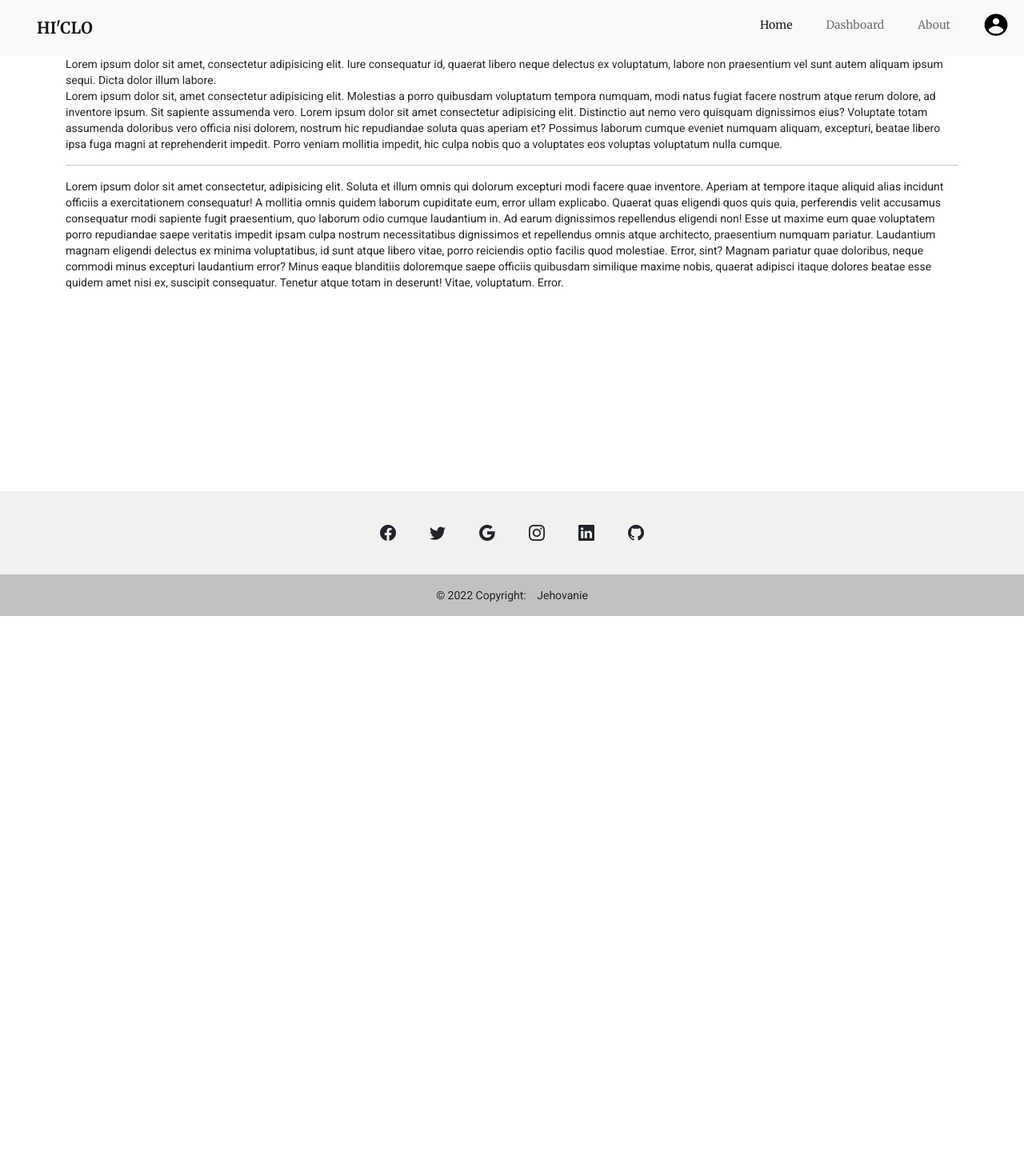
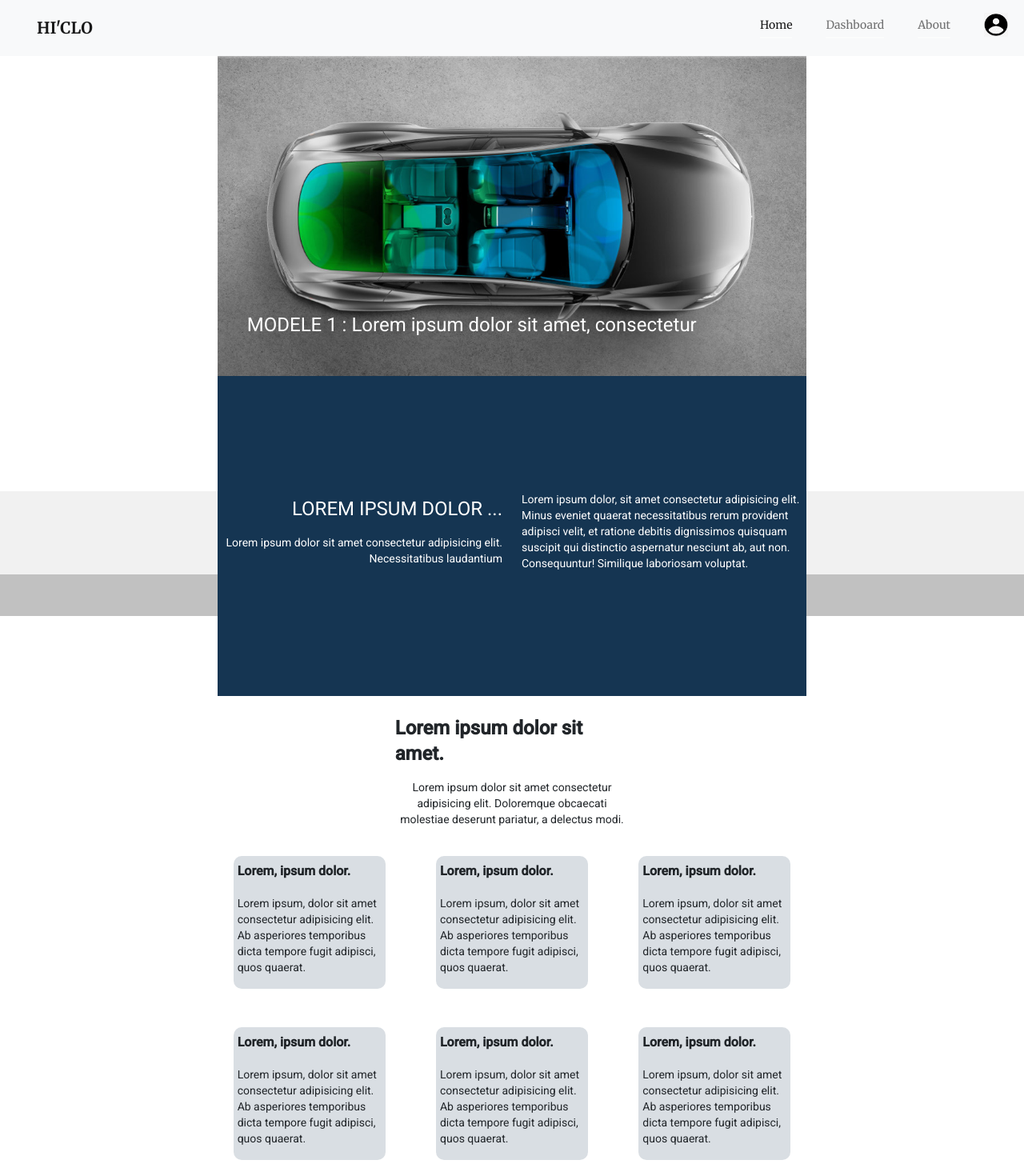
Before and after one commit to Jehovanie/E-commerce-Angular, an Angular app: page /show in a window 1280 px wide. Shown: the top 1470 px of the page at 80% size. Before the commit the page ends 800 px from the top, so only its background shows below. Built offline with nearby package versions, Linux system fonts and the light colour scheme; a web font is replaced by a local one.

Commit message:
custome the show-pages

```diff
--- a/src/app/pages/show/show.component.html
+++ b/src/app/pages/show/show.component.html
@@ -1,41 +1,121 @@
 <div class="content">
     <app-nav></app-nav>
     <div class="container content-show">
-        Lorem ipsum dolor sit amet, consectetur adipisicing elit. Iure consequatur id, quaerat libero neque delectus ex
-        voluptatum, labore non praesentium vel sunt autem aliquam ipsum sequi. Dicta dolor illum labore.
-        <p>
-            Lorem ipsum dolor sit, amet consectetur adipisicing elit. Molestias a porro quibusdam voluptatum tempora
-            numquam, modi natus fugiat facere nostrum atque rerum dolore, ad inventore ipsum. Sit sapiente assumenda
-            vero.
-            Lorem ipsum dolor sit amet consectetur adipisicing elit. Distinctio aut nemo vero quisquam dignissimos eius?
-            Voluptate totam assumenda doloribus vero officia nisi dolorem, nostrum hic repudiandae soluta quas aperiam
-            et?
-            Possimus laborum cumque eveniet numquam aliquam, excepturi, beatae libero ipsa fuga magni at reprehenderit
-            impedit. Porro veniam mollitia impedit, hic culpa nobis quo a voluptates eos voluptas voluptatum nulla
-            cumque.
+        <div class="row">
+            <div class="show__container col-lg-8 col-md-10 col-sm-8 col-xs-10">
+                <div class="entete__show">
+                    <div class="image__container">
+                        <img class="img-fluid" src="../../../assets/images/car/model-1.jpg" alt="Image">
+                    </div>
+                    <div class="title__images">
+                        <h1> MODELE 1 : Lorem ipsum dolor sit amet, consectetur</h1>
+                    </div>
+                </div>
+                <div class="container__description">
+                    <div class="py-4">
+                        <div class="row container__title__description">
+                            <div class="litle__title col-lg-6 col-md-6 col-sm-8 col-xs-10">
+                                <div>
+                                    <h1>
+                                        LOREM IPSUM DOLOR ...
+                                    </h1>
+                                    <p>
+                                        Lorem ipsum dolor sit amet consectetur adipisicing elit. Necessitatibus
+                                        laudantium
+                                    </p>
+                                </div>
+                            </div>
+                            <div class="description col-lg-6 col-md-6 col-sm-8 col-xs-10">
+                                <p>
+                                    Lorem ipsum dolor, sit amet consectetur adipisicing elit. Minus eveniet quaerat
+                                    necessitatibus rerum provident adipisci velit, et ratione debitis dignissimos
+                                    quisquam
+                                    suscipit qui distinctio aspernatur nesciunt ab, aut non. Consequuntur!
+                                    Similique laboriosam voluptat.
+                                </p>
+                            </div>
+                        </div>
+                    </div>
+                </div>
+            </div>
+            <div class="col-lg-8 col-md-10 col-sm-9 col-xs-10 m-auto">
 
-        </p>
-        <hr>
-        <p>
-            Lorem ipsum dolor sit amet consectetur, adipisicing elit. Soluta et illum omnis qui dolorum excepturi modi
-            facere quae inventore. Aperiam at tempore itaque aliquid alias incidunt officiis a exercitationem
-            consequatur!
-            A mollitia omnis quidem laborum cupiditate eum, error ullam explicabo. Quaerat quas eligendi quos quis quia,
-            perferendis velit accusamus consequatur modi sapiente fugit praesentium, quo laborum odio cumque laudantium
-            in.
-            Ad earum dignissimos repellendus eligendi non! Esse ut maxime eum quae voluptatem porro repudiandae saepe
-            veritatis impedit ipsam culpa nostrum necessitatibus dignissimos et repellendus omnis atque architecto,
-            praesentium numquam pariatur.
-            Laudantium magnam eligendi delectus ex minima voluptatibus, id sunt atque libero vitae, porro reiciendis
-            optio
-            facilis quod molestiae. Error, sint? Magnam pariatur quae doloribus, neque commodi minus excepturi
-            laudantium
-            error?
-            Minus eaque blanditiis doloremque saepe officiis quibusdam similique maxime nobis, quaerat adipisci itaque
-            dolores beatae esse quidem amet nisi ex, suscipit consequatur. Tenetur atque totam in deserunt! Vitae,
-            voluptatum. Error.
+                <div class="row">
+                    <div class="col-lg-5 col-md-5 col-sm-8 col-xs-8 m-auto py-4">
+                        <div>
+                            <h1 class="fw-bolder">
+                                Lorem ipsum dolor sit amet.
+                            </h1>
+                            <p class="text-center">
+                                Lorem ipsum dolor sit amet consectetur adipisicing elit. Doloremque obcaecati molestiae
+                                deserunt pariatur, a delectus modi.
+                            </p>
+                        </div>
+                    </div>
+                </div>
 
-        </p>
+                <div class="row mb-5">
+                    <div class="col-lg-3 col-md-4 col-sm-5 col-xs-6 m-auto card__element">
+                        <h3 class="fw-bold">
+                            Lorem, ipsum dolor.
+                        </h3>
+                        <p>
+                            Lorem ipsum, dolor sit amet consectetur adipisicing elit. Ab asperiores temporibus dicta
+                            tempore fugit adipisci, quos quaerat.
+                        </p>
+                    </div>
+                    <div class="col-lg-3 col-md-4 col-sm-5 col-6-6 m-auto card__element">
+                        <h3 class="fw-bold">
+                            Lorem, ipsum dolor.
+                        </h3>
+                        <p>
+                            Lorem ipsum, dolor sit amet consectetur adipisicing elit. Ab asperiores temporibus dicta
+                            tempore fugit adipisci, quos quaerat.
+                        </p>
+                    </div>
+                    <div class="col-lg-3 col-md-4 col-sm-5 col-xs-6 m-auto card__element">
+                        <h3 class="fw-bold">
+                            Lorem, ipsum dolor.
+                        </h3>
+                        <p>
+                            Lorem ipsum, dolor sit amet consectetur adipisicing elit. Ab asperiores temporibus dicta
+                            tempore fugit adipisci, quos quaerat.
+                        </p>
+                    </div>
+                </div>
+
+                <div class="row mb-5">
+                    <div class="col-lg-3 col-md-4 col-sm-5 col-xs-6 m-auto card__element">
+                        <h3 class="fw-bold">
+                            Lorem, ipsum dolor.
+                        </h3>
+                        <p>
+                            Lorem ipsum, dolor sit amet consectetur adipisicing elit. Ab asperiores temporibus dicta
+                            tempore fugit adipisci, quos quaerat.
+                        </p>
+                    </div>
+                    <div class="col-lg-3 col-md-4 col-sm-5 col-xs-6 m-auto card__element">
+                        <h3 class="fw-bold">
+                            Lorem, ipsum dolor.
+                        </h3>
+                        <p>
+                            Lorem ipsum, dolor sit amet consectetur adipisicing elit. Ab asperiores temporibus dicta
+                            tempore fugit adipisci, quos quaerat.
+                        </p>
+                    </div>
+                    <div class="col-lg-3 col-md-4 col-sm-5 col-xs-6 m-auto card__element">
+                        <h3 class="fw-bold">
+                            Lorem, ipsum dolor.
+                        </h3>
+                        <p>
+                            Lorem ipsum, dolor sit amet consectetur adipisicing elit. Ab asperiores temporibus dicta
+                            tempore fugit adipisci, quos quaerat.
+                        </p>
+                    </div>
+                </div>
+            </div>
+        </div>
     </div>
+
     <app-footer></app-footer>
 </div>
--- a/src/app/pages/show/show.component.scss
+++ b/src/app/pages/show/show.component.scss
@@ -6,3 +6,67 @@
         height: 68%;
     }
 }
+
+.show__container {
+    display: block;
+    margin: 0 auto;
+    position: relative;
+}
+
+.entete__show {
+    position: relative;
+}
+
+.image__container {
+    img {
+        width: 100%;
+        height: 400px;
+    }
+}
+
+.title__images {
+    position: absolute;
+    bottom: 8%;
+    left: 5%;
+
+    color: white;
+    font-size: 2rem;
+}
+
+.container__title__description {
+    display: flex;
+    justify-content: center;
+    align-items: center;
+}
+
+.container__description {
+    height: 50vh;
+    background-color: #153552;
+    color: white;
+
+    display: flex;
+    justify-content: center;
+    align-items: center;
+}
+
+.litle__title {
+    display: flex;
+    justify-content: flex-end;
+    align-items: end;
+    text-align: right;
+
+}
+
+.description {
+    display: flex;
+    justify-content: center;
+    align-items: center;
+    text-align: left;
+}
+
+.card__element {
+    display: block;
+    background-color: #15355229;
+    padding: 5px 5px;
+    border-radius: 10px;
+}
```
